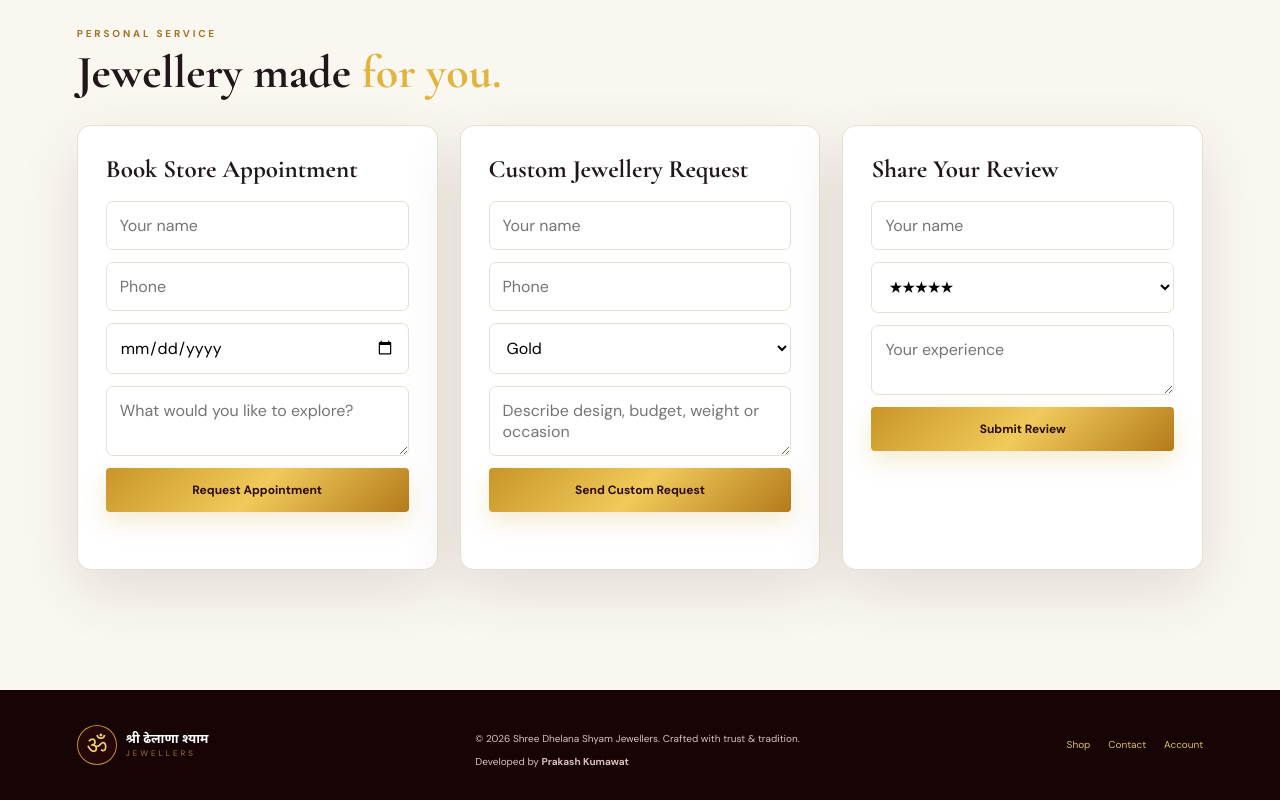
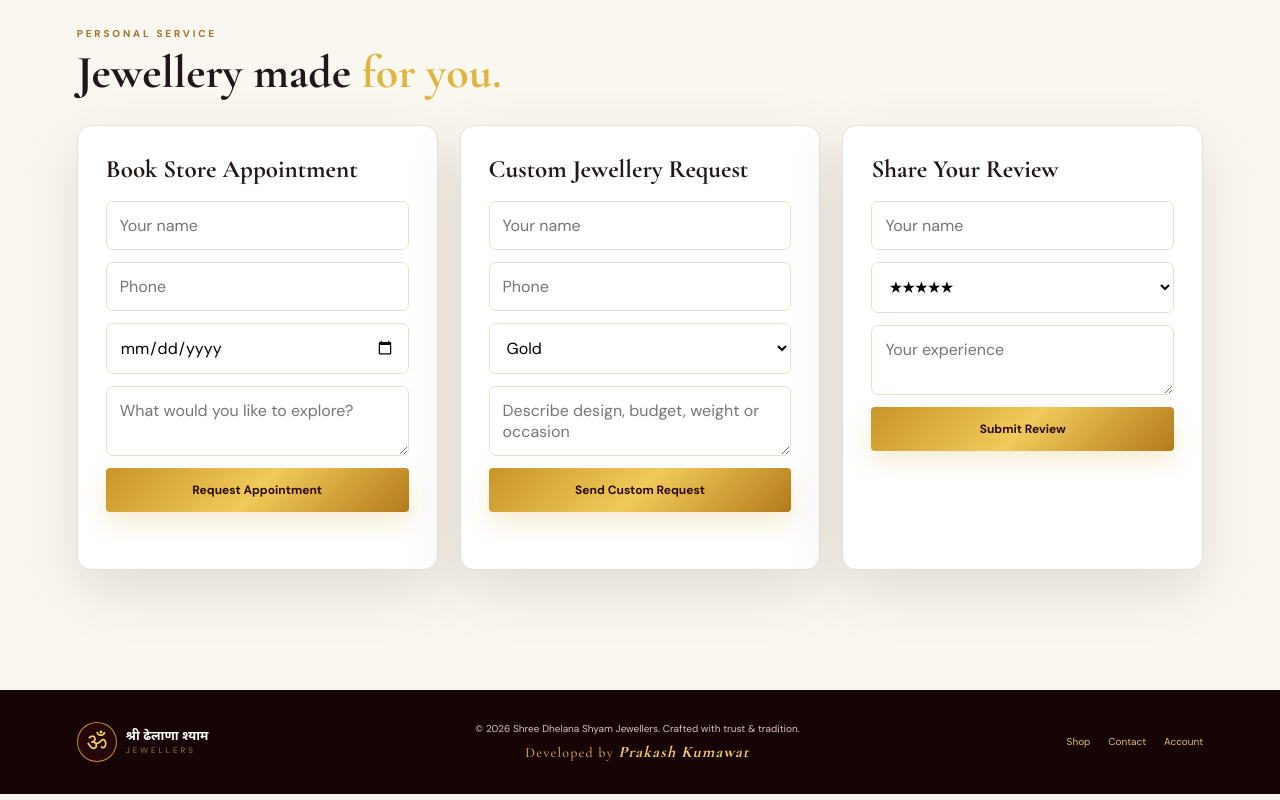
Before and after one commit to prakashkumawat07/shree-dhelana-shyam-jewellers., a website: page public/index.html in a window 1280 px wide. Shown: the part 2866-3666 px from the top of the page. Drawn offline with nearby package versions, Linux system fonts and the light colour scheme; no server answers.

Commit message:
Style developer footer signature

```diff
--- a/public/styles.css
+++ b/public/styles.css
@@ -85,3 +85,5 @@ button,input,select,textarea{font:inherit}button{cursor:pointer}a{text-decoratio
 .add-btn:disabled{opacity:.45;cursor:not-allowed}
 .services-section{padding:90px 6%;background:#faf7f1}.service-grid{display:grid;grid-template-columns:repeat(3,1fr);gap:22px}.service-form{background:#fff;padding:28px;border:1px solid var(--line);border-radius:14px;box-shadow:var(--shadow);display:flex;flex-direction:column;gap:12px}.service-form h3{font-family:"Cormorant Garamond",serif;font-size:25px;margin:0 0 5px}.service-form input,.service-form select,.service-form textarea,.inline-admin-form input,.inline-admin-form select{width:100%;padding:13px;border:1px solid var(--line);border-radius:7px;background:#fff;font:inherit}.reviews-grid{display:grid;grid-template-columns:repeat(3,1fr);gap:18px;margin-top:30px}.review-card{background:#fff;padding:22px;border-radius:12px;border:1px solid var(--line)}.review-card div{color:var(--gold);letter-spacing:3px}.review-card p{color:var(--muted);line-height:1.6}.inline-admin-form{display:grid;grid-template-columns:repeat(5,1fr);gap:10px;margin-bottom:24px}.panel h3{margin-top:25px}
 @media(max-width:900px){.service-grid,.reviews-grid{grid-template-columns:1fr}.inline-admin-form{grid-template-columns:1fr 1fr}}
+
+.footer-credit{text-align:center}.footer-credit p{margin:0 0 7px}.footer-credit span{font-family:"Cormorant Garamond",serif;font-size:14px;letter-spacing:1.2px;color:#c9a24b}.footer-credit strong{color:#f4cf63;font-style:italic;font-size:16px}
```
